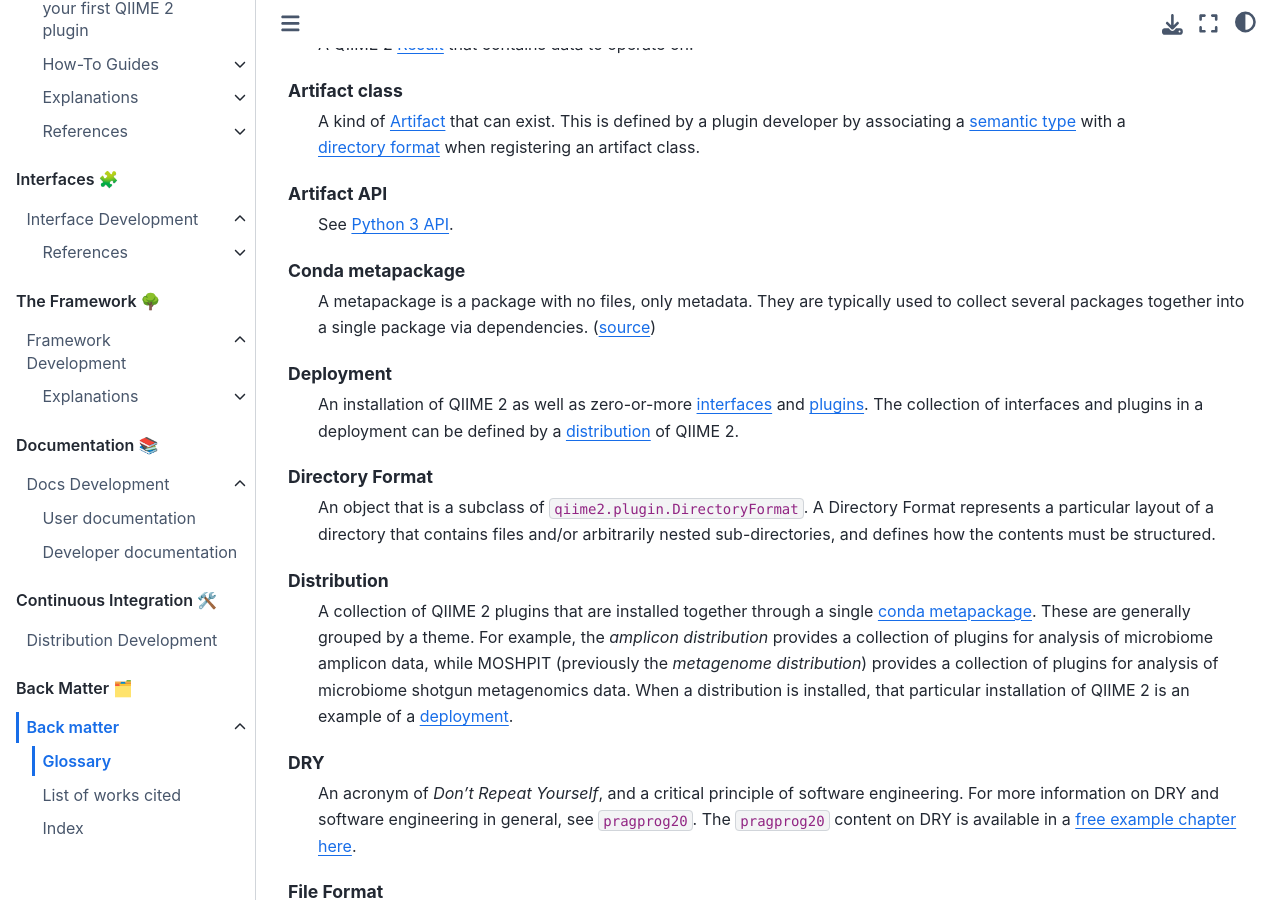
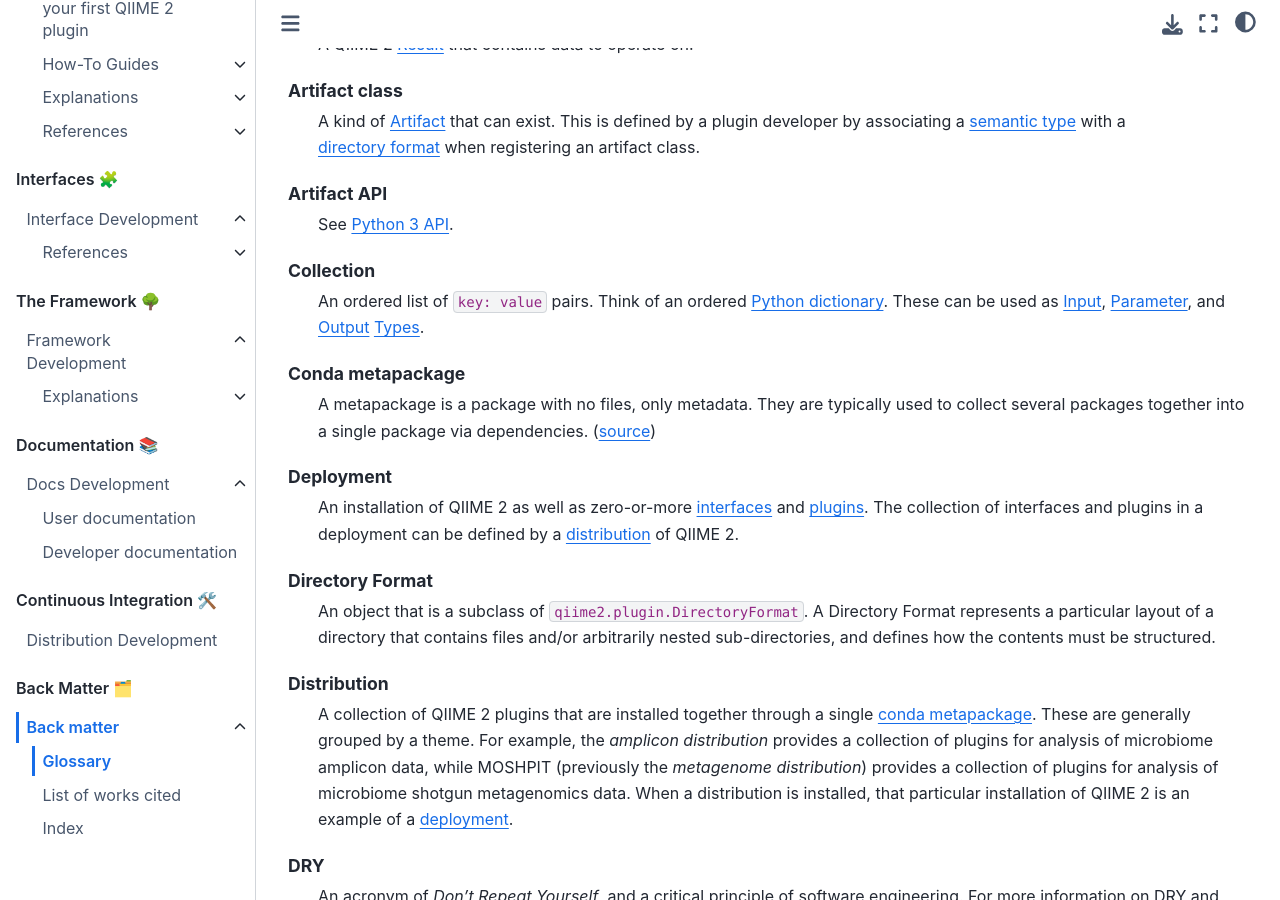
Before and after one commit to caporaso-lab/developing-with-qiime2, a Jupyter Book: the page built from book/back-matter/glossary.md, in a window 1280 px wide and 900 px high, scrolled down 342 px. Built offline with Jupyter Book 1.0.4 settings and Sphinx 7.4.7 and the Sphinx Book theme 1.1.4, drawn with Linux system fonts in a browser that asks for light colours; pages that are not in the unit, such as notebooks, are missing from menus; cross-references to code outside the pages are shown as plain code.

Commit message:
Add Collection as a term

```diff
--- a/book/back-matter/glossary.md
+++ b/book/back-matter/glossary.md
@@ -18,6 +18,10 @@ Artifact class
 
 Artifact API
   See {term}`Python 3 API`.
+
+Collection
+  An ordered list of `key: value` pairs. Think of an ordered [Python dictionary](https://docs.python.org/3/tutorial/datastructures.html#dictionaries).
+  These can be used as {term}`Input`, {term}`Parameter`, and {term}`Output` {term}`Types <Type>`.
 
 Conda metapackage
   A metapackage is a package  with no  files,  only  metadata.
```
